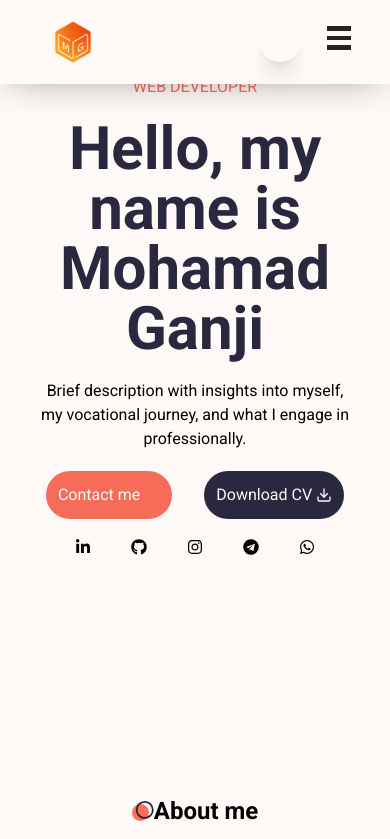
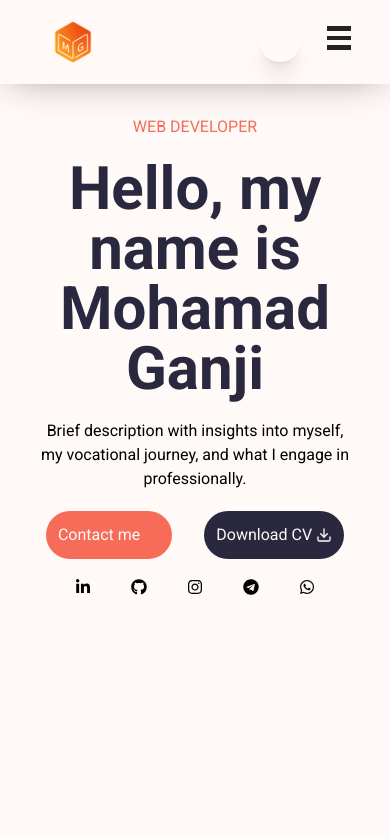
Before and after one commit to m-ganji/portfolio, a React (Vite) app: page / in a window 390 px wide. Shown: the top 839 px of the page. Built offline with nearby package versions, Linux system fonts and the light colour scheme; some icons are missing.

Commit message:
ui updated #2

```diff
--- a/src/App.css
+++ b/src/App.css
@@ -345,10 +345,7 @@ button.bg-mainOrange.text-lightBg.mt-5.gap-1.mb-5.rounded-full.p-3 {
   width: 50% !important;
 }
 
-/* header.h-\[10\%\].hidden.sm\:flex.justify-between.shadow-xl.fixed.bg-lightBg.dark\:bg-black.w-full.z-20 {
-  box-shadow: 0px 0px 42px -10px rgba(0, 0, 0, 0.5);
+.bm-menu-wrap.bg-hamburger {
+  position: fixed;
+  top: 0px;
 }
-
-header.h-\[10\%\].hidden.sm\:flex.justify-between.shadow-xl.fixed.bg-lightBg.dark\:bg-black.w-full.z-20 {
-  box-shadow: 0px 0px 42px -10px rgb(255 255 255 / 50%);
-} */
--- a/src/App.jsx
+++ b/src/App.jsx
@@ -84,7 +84,9 @@ function Home() {
       <main className="mx-[10%] flex flex-col">
         <div className="first_part flex">
           <section className="mt-[24%] w-full dark:text-lightBg sm:w-1/2 flex flex-col justify-center items-center text-center">
-            <h1 className="text-mainOrange">{t("main.firstPart.firstLine")}</h1>
+            <h1 className="text-mainOrange mt-10 sm:mt-0">
+              {t("main.firstPart.firstLine")}
+            </h1>
             <h4 className="text-6xl font-semibold mt-5 text-black dark:text-lightBg flex justify-center items-center">
               {t("main.firstPart.secondLine")}
             </h4>
--- a/src/components/MobileNav.jsx
+++ b/src/components/MobileNav.jsx
@@ -1,6 +1,6 @@
 import { Link, useLocation } from "react-router-dom";
 import "../../src/App.css";
-import { stack as Menu } from "react-burger-menu";
+import { slide as Menu } from "react-burger-menu";
 import useLanguage from "../hooks/useLanguage";
 import { useTheme } from "../context/ThemeUtils";
 import { useState } from "react";
@@ -54,7 +54,7 @@ const MobileNav = ({ themeNav }) => {
   };
 
   return (
-    <Menu className="bg-hamburger" styles={menuStyles}>
+    <Menu right className="bg-hamburger" styles={menuStyles}>
       <nav className="hamburger-menu">
         <div>
           <ul className="flex flex-col gap-5">
```
